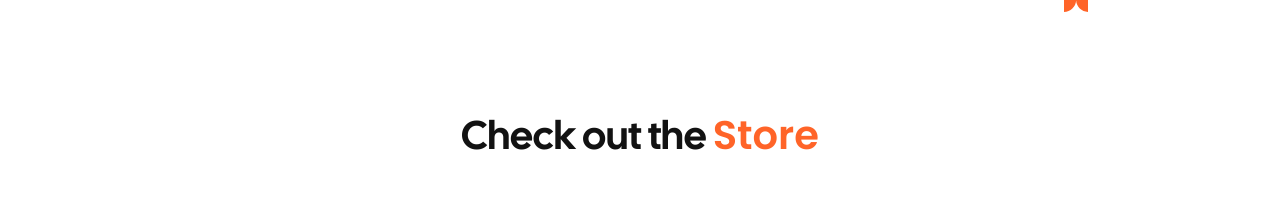
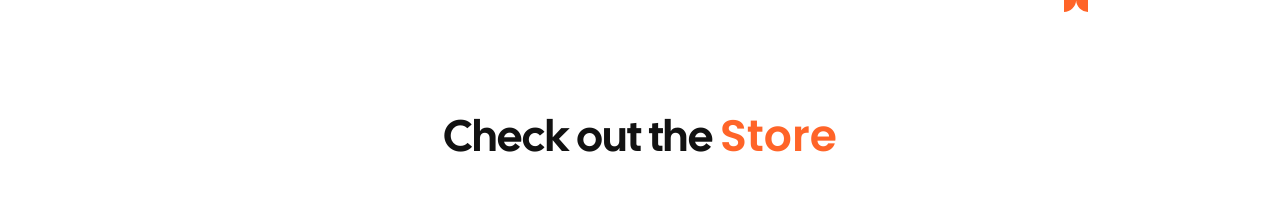
Before and after one commit to BohdanKoleiko/Guitar, a website: page src/index.html in a window 1280 px wide. Shown: the part 576-788 px from the top of the page. Drawn offline with nearby package versions, Linux system fonts and the light colour scheme; files whose address does not match are found by name.

Commit message:
fix line-height & font-size

```diff
--- a/src/sass/base/_media.scss
+++ b/src/sass/base/_media.scss
@@ -82,6 +82,9 @@
   }
 
   .store{
+    &__title{
+      font-size: 42px;
+    }
     &__item{
       justify-content: flex-start;
     }
@@ -116,6 +119,9 @@
   }
 
   .store{
+    &__title{
+      font-size: 44px;
+    }
     &__more-products{
       &:hover{
         color: #121212;
--- a/src/sass/blocks/_title.scss
+++ b/src/sass/blocks/_title.scss
@@ -2,7 +2,7 @@
    font-family: 'Cal Sans';
    font-weight: 600;
    font-size: 44px;
-   line-height: 53px;
+   line-height: 1.205;
    color: #121212;
    text-align: center;
    @include red-txt;
```
Also changed, not shown: src/css/style.min.css.
